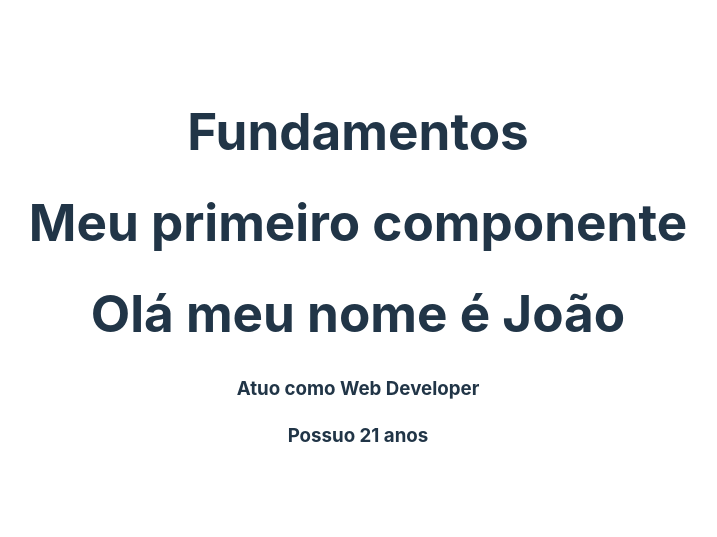
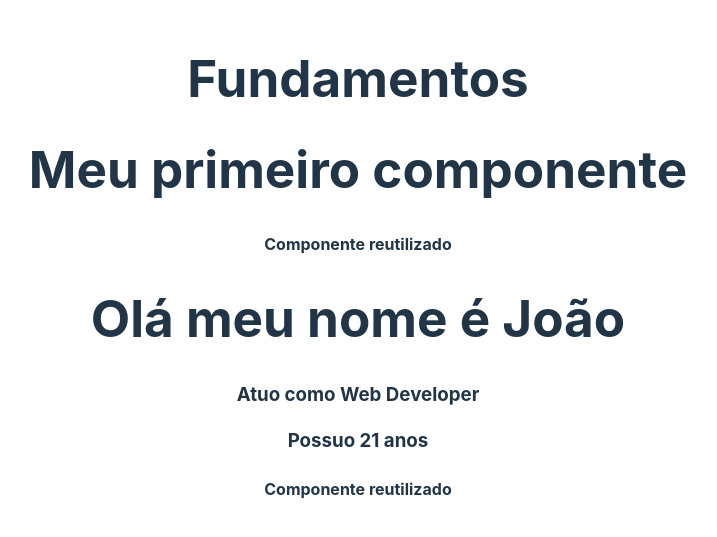
Before and after one commit to Altovisk09/Estudo-React, a React (Vite) app in the folder fundamentos/: page / in a window 1280 px wide. Shown: the part 131-668 px from the top of the page, without its empty margins (282-999 px from the left). Built offline with nearby package versions, Linux system fonts and the light colour scheme.

Commit message:
Re-utilização de componente atráves e exemplificação de hierarquia de componentes

```diff
--- a/fundamentos/src/App.jsx
+++ b/fundamentos/src/App.jsx
@@ -4,6 +4,7 @@ import './App.css'
 // Importação Componentes
 import FirstComponent from './components/FirstComponent'
 import TemplateExpressions from './components/TemplateExpressions'
+import MultComponent from './components/MultComponent'
 
 function App() {
   return (
@@ -11,6 +12,7 @@ function App() {
       <h1>Fundamentos</h1>
       <FirstComponent/>
       <TemplateExpressions/>
+      <MultComponent/>
     </div>
   )
 }
--- a/fundamentos/src/components/FirstComponent.jsx
+++ b/fundamentos/src/components/FirstComponent.jsx
@@ -1,7 +1,10 @@
+import MultComponent from './MultComponent'
+
 const FirstComponent = ()=>{
     return (
         <div>
             <h1>Meu primeiro componente</h1>
+            <MultComponent/>
         </div>
     );
 };
--- /dev/null
+++ b/fundamentos/src/components/MultComponent.jsx
@@ -0,0 +1,9 @@
+const MultComponent = () => {
+    return (
+        <div>
+            <h4>Componente reutilizado</h4>
+        </div>
+    )
+}
+
+export default MultComponent;
```
